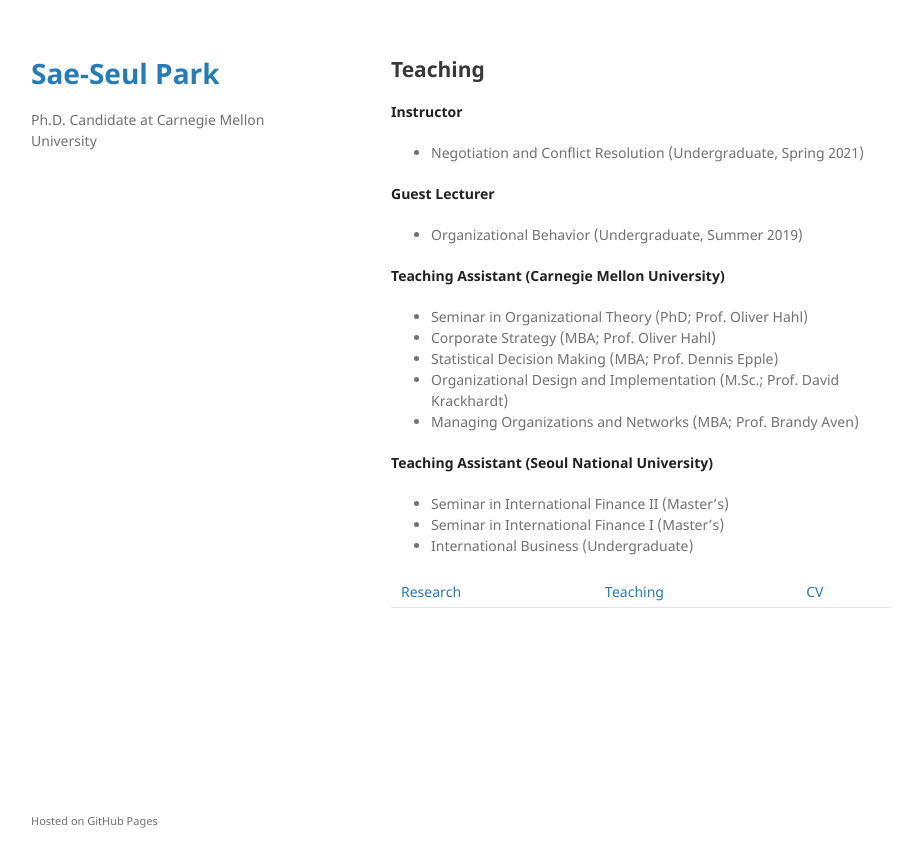
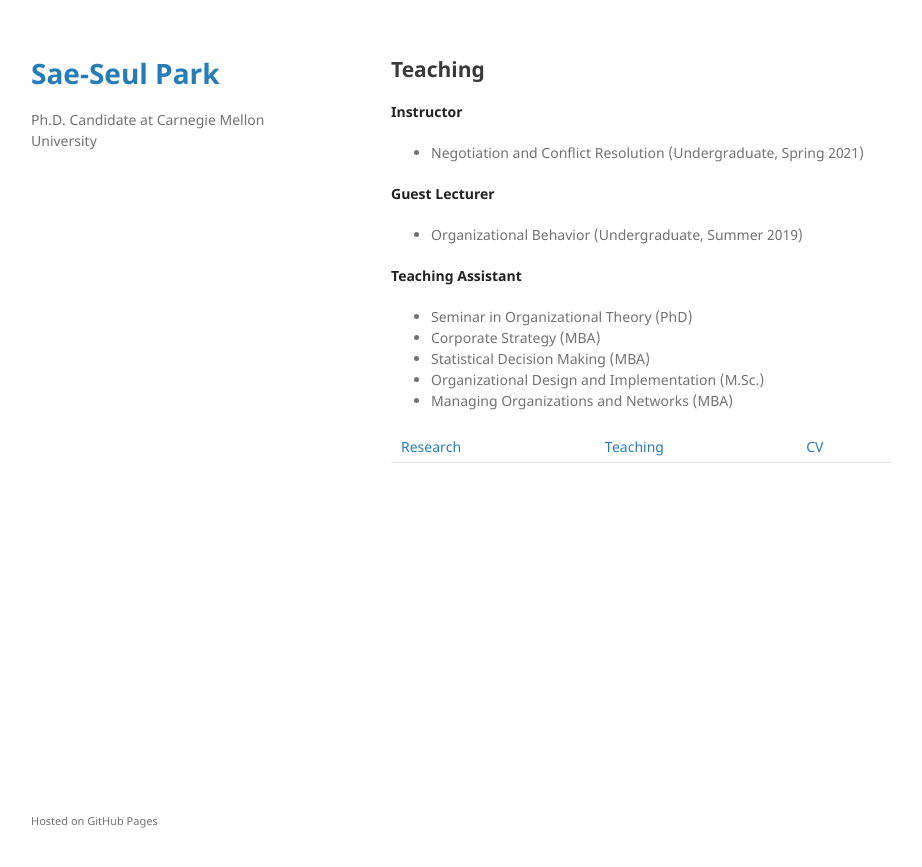
Before and after one commit to saepark/saepark.github.io, a Jekyll site: the page built from teaching.md, in a window 1280 px wide. Shown: the top 867 px of the page, without its empty margins (179-1101 px from the left). Built offline with Jekyll 4.4.1, drawn with Linux system fonts in a browser that asks for light colours; our own code applies the rules of GitHub Pages for plain Markdown files.

Commit message:
Update teaching.md

```diff
--- a/teaching.md
+++ b/teaching.md
@@ -12,18 +12,12 @@ layout: default
 
 * Organizational Behavior (Undergraduate, Summer 2019)
 
-**Teaching Assistant (Carnegie Mellon University)**
+**Teaching Assistant**
 
-* Seminar in Organizational Theory (PhD; Prof. Oliver Hahl)
-* Corporate Strategy (MBA; Prof. Oliver Hahl)
-* Statistical Decision Making (MBA; Prof. Dennis Epple)
-* Organizational Design and Implementation (M.Sc.; Prof. David Krackhardt)
-* Managing Organizations and Networks (MBA; Prof. Brandy Aven)
-
-**Teaching Assistant (Seoul National University)**
-
-* Seminar in International Finance II (Master's)
-* Seminar in International Finance I (Master's)
-* International Business (Undergraduate)
+* Seminar in Organizational Theory (PhD)
+* Corporate Strategy (MBA)
+* Statistical Decision Making (MBA)
+* Organizational Design and Implementation (M.Sc.)
+* Managing Organizations and Networks (MBA)
 
 [Research](./research.html) | [Teaching](./teaching.html) | [CV](./CV.html)
```
